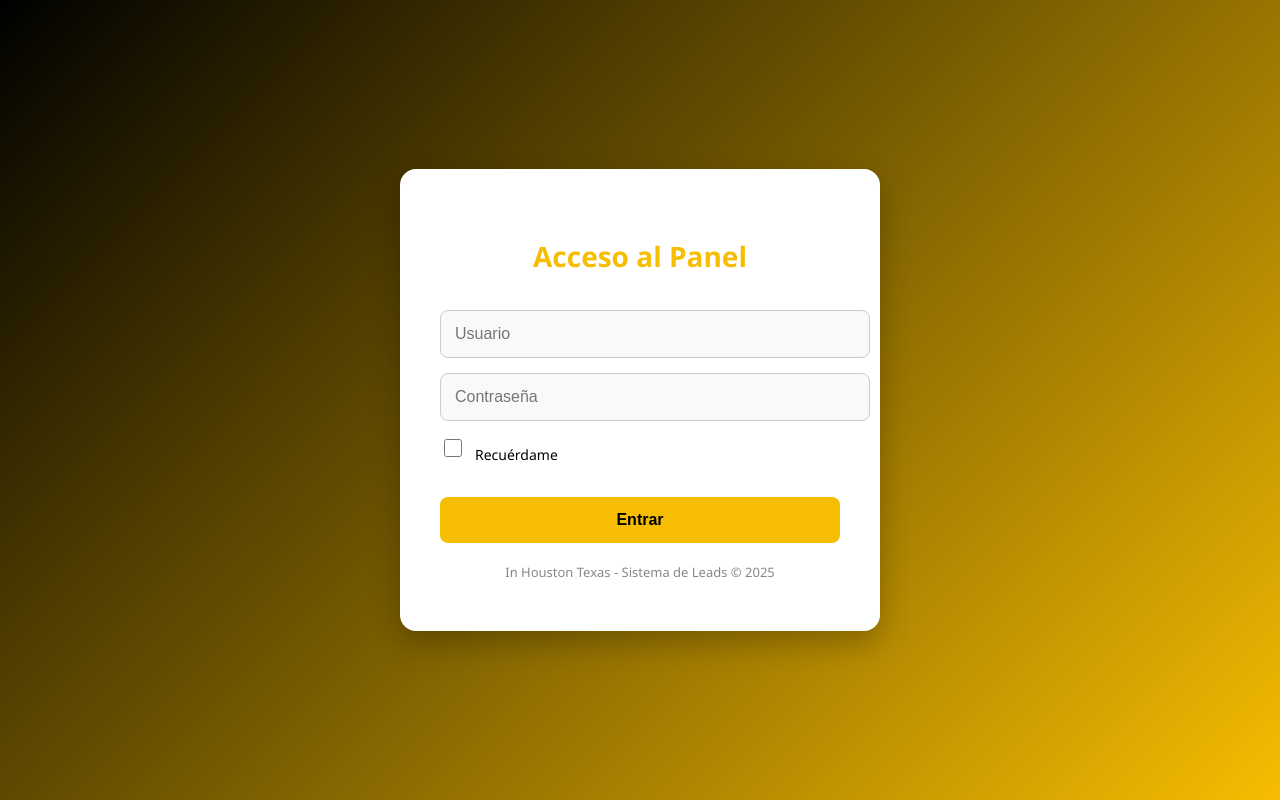
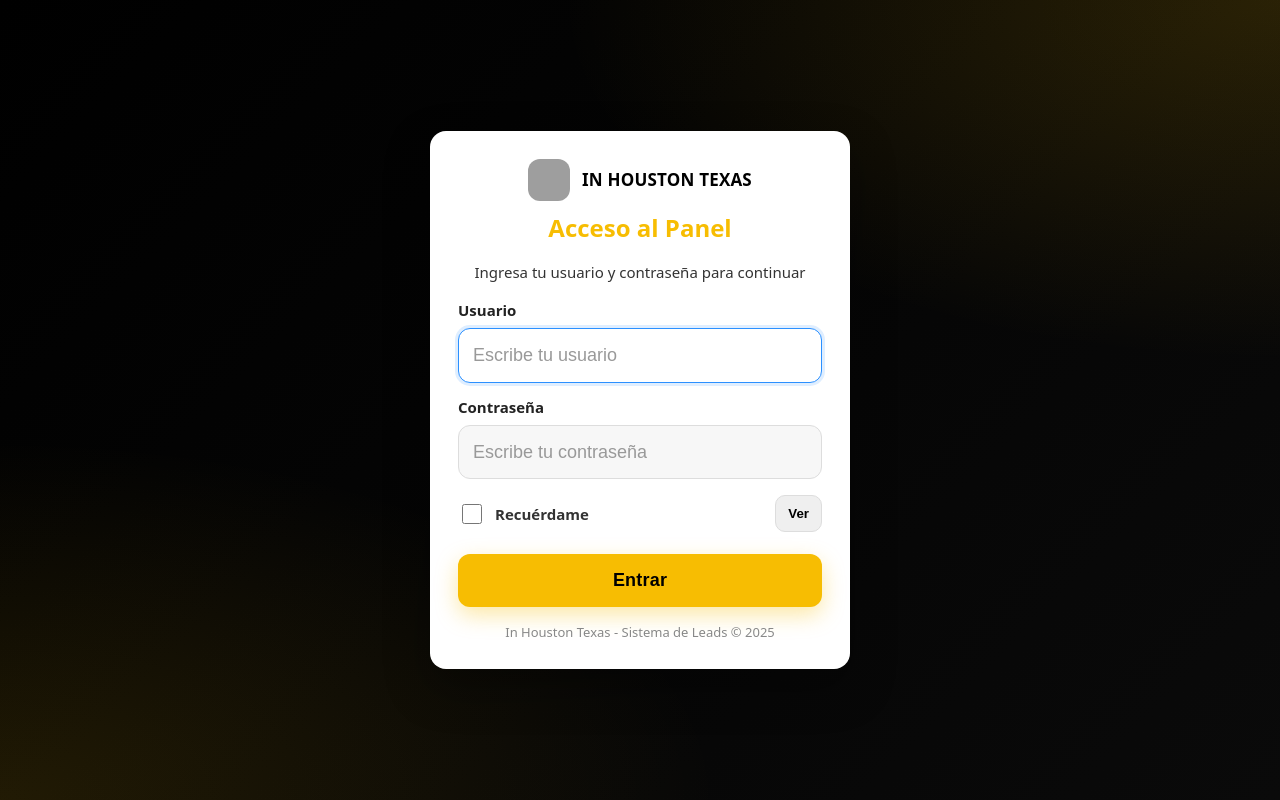
Before and after one commit to Sundingalue/multi-bot-inteligente-v1, a Flask app: page /panel in a window 1280 px wide. Run offline with Flask 3, Linux system fonts and the light colour scheme; grey boxes are pictures that could not be loaded.

```diff
--- a/templates/login.html
+++ b/templates/login.html
@@ -1,105 +1,286 @@
 <!DOCTYPE html>
 <html lang="es">
 <head>
-  <meta charset="UTF-8">
+  <meta charset="UTF-8" />
   <title>Acceso - Panel de Leads | In Houston Texas</title>
+
+  <!-- ✅ Mobile-first: evita zoom inesperado y ajusta a pantalla completa -->
+  <meta name="viewport" content="width=device-width, initial-scale=1, viewport-fit=cover" />
+  <meta name="theme-color" content="#000000" />
+
   <style>
-    body {
-      margin: 0;
-      font-family: 'Segoe UI', sans-serif;
-      background-color: #000;
-      color: #fff;
+    :root{
+      --brand:#F7BD02;
+      --bg:#000;
+      --card:#fff;
+      --text:#000;
+      --muted:#888;
+      --radius:16px;
+      --focus: #2b90ff;
     }
 
-    .login-container {
-      height: 100vh;
-      display: flex;
-      justify-content: center;
-      align-items: center;
-      background: linear-gradient(135deg, #000000 0%, #F7BD02 100%);
+    *{ box-sizing: border-box; }
+
+    html, body {
+      margin: 0;
+      padding: 0;
+      height: 100%;
+      background: var(--bg);
+      color: #fff;
+      font-family: system-ui, -apple-system, Segoe UI, Roboto, Inter, Arial, sans-serif;
+      /* ✅ Fuente ≥17px para que iOS no haga zoom al enfocar */
+      font-size: 17px;
+      -webkit-font-smoothing: antialiased;
+      -moz-osx-font-smoothing: grayscale;
     }
 
-    .login-box {
-      background: #fff;
-      color: #000;
-      padding: 50px 40px;
-      border-radius: 16px;
+    .login-wrap {
+      min-height: 100vh;
+      display: grid;
+      place-items: center;
+      background:
+        radial-gradient(1200px 600px at 100% 0%, rgba(247,189,2,0.15), transparent 60%),
+        radial-gradient(1200px 600px at 0% 100%, rgba(247,189,2,0.12), transparent 60%),
+        linear-gradient(135deg, #000000 0%, #0a0a0a 100%);
+      padding: env(safe-area-inset-top) 16px env(safe-area-inset-bottom);
+    }
+
+    .card {
       width: 100%;
-      max-width: 400px;
-      box-shadow: 0 12px 30px rgba(0, 0, 0, 0.25);
+      max-width: 420px; /* ✅ Más ancho para móvil grande */
+      background: var(--card);
+      color: var(--text);
+      border-radius: var(--radius);
+      box-shadow: 0 18px 44px rgba(0,0,0,0.35);
+      padding: 28px;
+    }
+
+    .brand {
+      display: flex;
+      align-items: center;
+      gap: 12px;
+      margin-bottom: 10px;
+      justify-content: center;
+    }
+    .brand img {
+      width: 42px; height: 42px; border-radius: 12px; object-fit: cover;
+    }
+    .brand-name {
+      font-weight: 800;
+      letter-spacing: 0.2px;
+    }
+
+    h1 {
+      margin: 8px 0 18px 0;
+      font-size: 24px; /* ✅ Grande pero no exagerado */
+      text-align: center;
+      color: var(--brand);
+    }
+
+    .subtitle {
+      text-align: center;
+      color: #333;
+      font-size: 15px;
+      margin-bottom: 18px;
+    }
+
+    .alert {
+      background: #ffe5e5;
+      color: #9b1c1c;
+      border: 1px solid #f6caca;
+      padding: 12px 14px;
+      border-radius: 12px;
+      font-size: 15px;
+      margin-bottom: 14px;
       text-align: center;
     }
 
-    .login-box h1 {
-      color: #F7BD02;
-      margin-bottom: 35px;
-      font-size: 28px;
+    .form {
+      display: grid;
+      gap: 14px;
     }
 
-    .login-box input {
-      width: 100%;
-      padding: 14px;
-      margin-bottom: 15px;
-      border: 1px solid #ccc;
-      border-radius: 8px;
-      font-size: 16px;
-      background: #f9f9f9;
+    .field {
+      display: grid;
+      gap: 8px;
     }
 
-    .remember-container {
+    label {
+      font-size: 15px;
+      color: #222;
+      font-weight: 600;
+    }
+
+    input[type="text"],
+    input[type="password"] {
+      width: 100%;
+      padding: 16px 14px;             /* ✅ Área táctil generosa */
+      border: 1px solid #ddd;
+      border-radius: 12px;
+      background: #f7f7f7;
+      font-size: 18px;                 /* ✅ ≥18px: no hay zoom en iOS */
+      line-height: 1.15;
+      outline: none;
+      transition: border-color .2s, box-shadow .2s, background .2s;
+    }
+    input::placeholder { color: #999; }
+    input:focus {
+      border-color: var(--focus);
+      background: #fff;
+      box-shadow: 0 0 0 3px rgba(43,144,255,0.15);
+    }
+
+    .row {
       display: flex;
       align-items: center;
-      justify-content: start;
-      gap: 10px;
-      font-size: 14px;
-      margin-bottom: 25px;
+      justify-content: space-between;
+      gap: 12px;
+      margin-top: 2px;
     }
 
-    .remember-container input[type="checkbox"] {
-      width: 18px;
-      height: 18px;
+    .remember {
+      display: inline-flex;
+      align-items: center;
+      gap: 10px;
+      color: #333;
+      font-size: 15px;
+    }
+    .remember input[type="checkbox"]{
+      width: 20px; height: 20px;
+      accent-color: var(--brand);
     }
 
-    .login-box button {
-      background-color: #F7BD02;
+    .action {
+      margin-top: 8px;
+    }
+    button[type="submit"] {
+      width: 100%;
+      border: 0;
+      border-radius: 12px;
+      background: var(--brand);
       color: #000;
-      border: none;
-      padding: 14px;
-      width: 100%;
-      font-weight: bold;
-      font-size: 16px;
-      border-radius: 8px;
+      padding: 16px;                   /* ✅ Botón grande para dedo */
+      font-weight: 800;
+      font-size: 18px;
+      letter-spacing: .2px;
       cursor: pointer;
-      transition: background-color 0.3s ease;
+      transition: transform .06s ease, box-shadow .2s ease, background .2s ease;
+      box-shadow: 0 8px 22px rgba(247,189,2,0.35);
+      touch-action: manipulation;
     }
-
-    .login-box button:hover {
-      background-color: #000;
-      color: #F7BD02;
+    button[type="submit"]:active {
+      transform: translateY(1px);
+      box-shadow: 0 6px 16px rgba(247,189,2,0.35);
+    }
+    button[type="submit"]:hover {
+      background: #000;
+      color: var(--brand);
+      box-shadow: 0 10px 26px rgba(0,0,0,0.25);
     }
 
     .footer {
-      margin-top: 20px;
+      margin-top: 16px;
       font-size: 13px;
-      color: #888;
+      color: var(--muted);
+      text-align: center;
+    }
+
+    /* ✅ Evita “saltos” al abrir teclado en móviles */
+    @media (max-width: 480px){
+      .card { padding: 24px; }
+      h1 { font-size: 22px; }
     }
   </style>
 </head>
 <body>
-  <div class="login-container">
-    <div class="login-box">
-      <h1>Acceso al Panel</h1>
-      <form method="POST" action="/panel">
-        <input type="text" name="usuario" placeholder="Usuario" required autocomplete="username">
-        <input type="password" name="clave" placeholder="Contraseña" required autocomplete="current-password">
-        <div class="remember-container">
-          <input type="checkbox" name="remember" id="remember">
-          <label for="remember">Recuérdame</label>
+  <div class="login-wrap">
+    <div class="card" role="dialog" aria-labelledby="title" aria-describedby="subtitle">
+      <div class="brand">
+        <!-- Si tienes un favicon/logo, colócalo en /static/logo_in.png -->
+        <img src="/static/logo_in.png" alt="Logo In Houston Texas" onerror="this.style.display='none'">
+        <div class="brand-name">IN HOUSTON TEXAS</div>
+      </div>
+
+      <h1 id="title">Acceso al Panel</h1>
+      <div id="subtitle" class="subtitle">Ingresa tu usuario y contraseña para continuar</div>
+
+      <!-- ✅ Mensaje de error si Flask envía error=True -->
+      {% if error %}
+        <div class="alert">Usuario o contraseña incorrectos. Inténtalo de nuevo.</div>
+      {% endif %}
+
+      <form class="form" method="POST" action="/panel" autocomplete="on" novalidate>
+        <div class="field">
+          <label for="usuario">Usuario</label>
+          <input
+            id="usuario"
+            type="text"
+            name="usuario"
+            placeholder="Escribe tu usuario"
+            required
+            inputmode="text"
+            autocapitalize="none"
+            autocorrect="off"
+            spellcheck="false"
+            autocomplete="username" />
         </div>
-        <button type="submit">Entrar</button>
+
+        <div class="field">
+          <label for="clave">Contraseña</label>
+          <input
+            id="clave"
+            type="password"
+            name="clave"
+            placeholder="Escribe tu contraseña"
+            required
+            autocomplete="current-password" />
+        </div>
+
+        <div class="row">
+          <label class="remember">
+            <input type="checkbox" name="remember" id="remember" />
+            Recuérdame
+          </label>
+
+          <!-- Opcional: mostrar/ocultar contraseña -->
+          <button type="button" id="togglePwd" aria-controls="clave" aria-label="Mostrar u ocultar contraseña" style="background:#efefef;padding:10px 12px;border-radius:10px;border:1px solid #ddd;font-weight:600;cursor:pointer;">
+            Ver
+          </button>
+        </div>
+
+        <div class="action">
+          <button type="submit" id="submitBtn">Entrar</button>
+        </div>
       </form>
+
       <div class="footer">In Houston Texas - Sistema de Leads © 2025</div>
     </div>
   </div>
+
+  <script>
+    // ✅ Evita doble envío accidental en móvil
+    (function(){
+      const form = document.querySelector('form');
+      const submit = document.getElementById('submitBtn');
+      form.addEventListener('submit', function(){
+        submit.disabled = true;
+        submit.textContent = 'Ingresando…';
+        setTimeout(()=>{ submit.disabled = false; submit.textContent = 'Entrar'; }, 6000);
+      });
+
+      // ✅ Mostrar/ocultar contraseña
+      const toggle = document.getElementById('togglePwd');
+      const pwd = document.getElementById('clave');
+      toggle.addEventListener('click', function(){
+        const visible = pwd.type === 'text';
+        pwd.type = visible ? 'password' : 'text';
+        toggle.textContent = visible ? 'Ver' : 'Ocultar';
+      });
+
+      // ✅ Foco directo al usuario al abrir
+      const user = document.getElementById('usuario');
+      if (user) setTimeout(()=>user.focus(), 200);
+    })();
+  </script>
 </body>
 </html>
```
